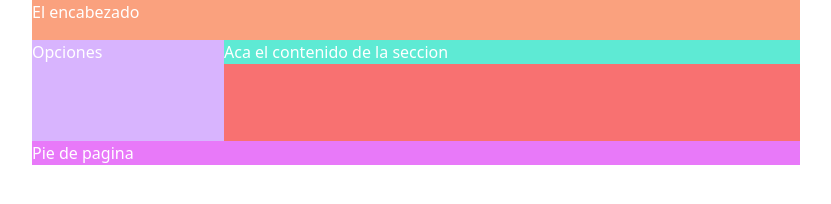
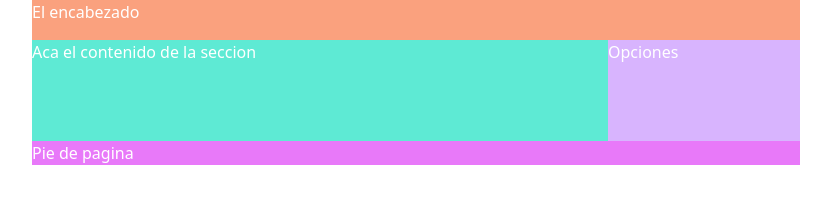
Before and after one commit to javierquinterocl/Tailwind-class, a website: page src/index.html in a window 1280 px wide. Shown: the whole page, without its empty margins (224-1055 px from the left). Drawn offline with nearby package versions, Linux system fonts and the light colour scheme; files that its build step writes are made by us from their sources.

Commit message:
Estructura flex con tailwind

```diff
--- a/src/index.html
+++ b/src/index.html
@@ -5,7 +5,7 @@
     <head>
         <meta charset="UTF-8">
         <meta name="viewport" content="width=device-width, initial-scale=1.0">
-        <title>Modelo Cajas Float
+        <title>Modelo Cajas Flex
         </title>
         <link href="/dist/output.css" rel="stylesheet">
     </head>
@@ -15,20 +15,18 @@
                 <header class="bg-[#faa17e] h-10">
                     El encabezado
                 </header>
-                <section class="bg-amber-400">
-                    <nav class="bg-purple-300 w-1/4 float-left h-[101px]">
+                <section class="bg-amber-400 flex flex-row-reverse">
+                    <nav class="bg-purple-300 w-1/4  h-[101px]">
                         Opciones
                     </nav>
-                    <article class="bg-teal-300 w-3/4 float-left">
+                    <article class="bg-teal-300 w-3/4 ">
                         Aca el contenido de la seccion
                     </article>
 
                 </section>
-                <footer class="bg-fuchsia-400 clear-both">
+                <footer class="bg-fuchsia-400 ">
                     Pie de pagina
                 </footer>
-
-
 
             </main>
     </body>
```
